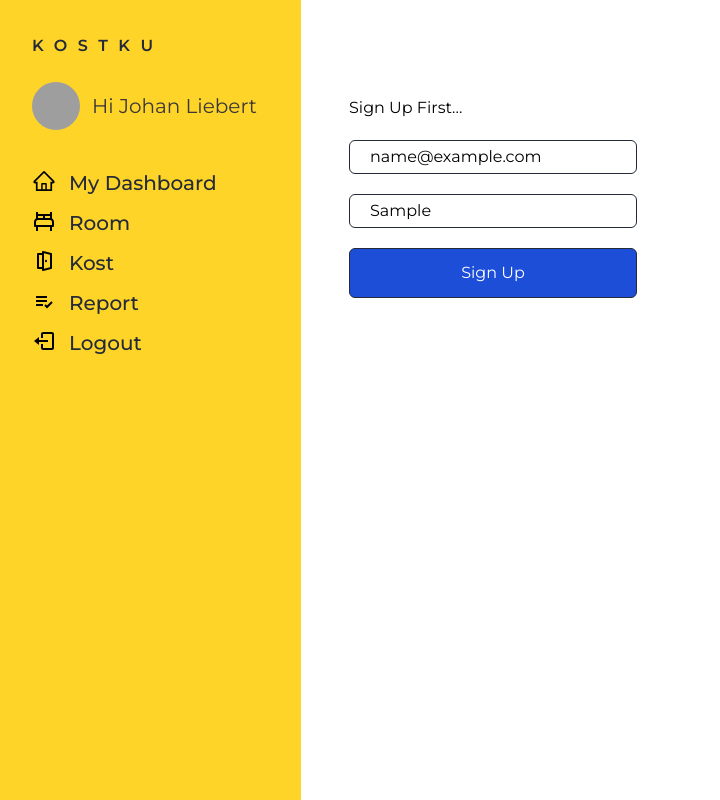
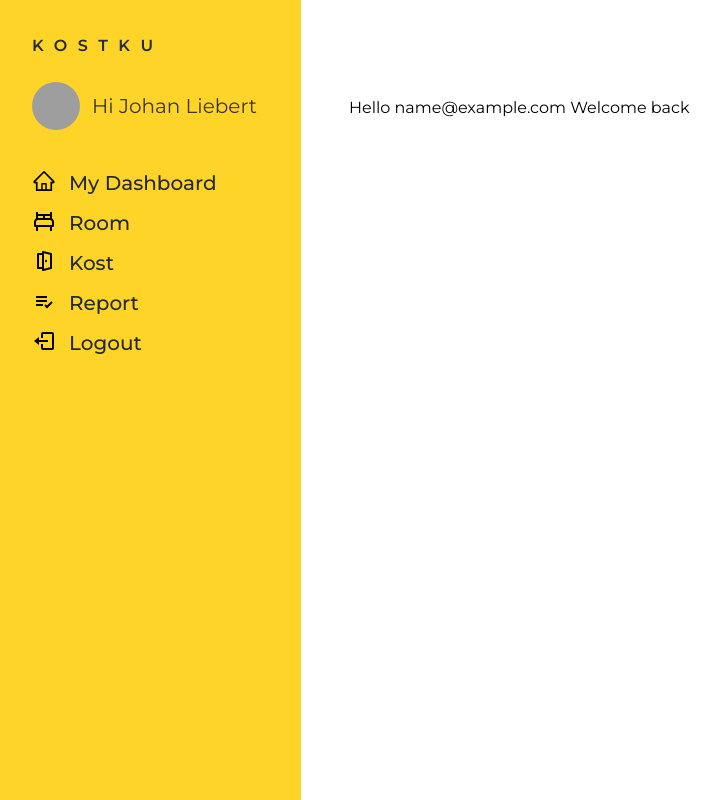
Before and after one commit to purboindra/my-kostan, a Next.js app: page /playground/signup in a window 1280 px wide. Both pictures are taken after typing "name@example.com", "Sample" into the empty fields and a click on the button "Sign Up". Shown: the whole page, without its empty margins (2-722 px from the left). Built offline with nearby package versions, Linux system fonts and the light colour scheme; grey boxes are pictures that could not be loaded.

Commit message:
done signup

```diff
--- a/app/playground/signup/page.tsx
+++ b/app/playground/signup/page.tsx
@@ -1,8 +1,16 @@
 "use client";
 
-import { FieldValues, SubmitHandler, useForm } from "react-hook-form";
+import { useState } from "react";
+import { FieldValues, useForm } from "react-hook-form";
+
+type UserType = {
+  email: string;
+  password: string;
+};
 
 export default function Signup() {
+  const [user, setUser] = useState<UserType | null>();
+
   const {
     register,
     handleSubmit,
@@ -15,29 +23,62 @@ export default function Signup() {
     },
   });
 
-  const onSubmit = handleSubmit((data) => console.log(data));
+  const onSubmit = handleSubmit(async (data) => {
+    const response = await fetch("/playground/api/signup/", {
+      method: "POST",
+      headers: {
+        "Content-type": "application/json",
+      },
+      body: JSON.stringify(data),
+    });
+    if (!response.ok) {
+      console.log("FAIL SUBMIT", response.body);
+    }
+    setUser({
+      email: data.email,
+      password: data.password,
+    });
+    reset();
+  });
 
   return (
     <div className="w-full h-full flex flex-col gap-5">
+      {!user ? (
+        <>
           <h1>Sign Up First...</h1>
           <form className="flex flex-col gap-5" onSubmit={onSubmit}>
             <input
               className={`py-1 px-5 items-center w-72 flex border border-blackColor rounded-md ${
-            errors.email && "border border-rose-500 rounded-md"
+                errors.email &&
+                "border border-rose-500 rounded-md focus:border-rose-500 focus:outline-none focus:ring-0"
               }`}
               placeholder="Email"
-          {...register("email", { required: true })}
+              {...register("email", {
+                required: "Email is required",
+                validate: {
+                  matchPattern: (v) =>
+                    /^\w+([.-]?\w+)*@\w+([.-]?\w+)*(\.\w{2,3})+$/.test(v) ||
+                    "Email address must be a valid address",
+                },
+              })}
             />
-        {errors.email && <p>Emal is required</p>}
+            {errors.email && <p>{`${errors.email?.message}`}</p>}
             <input
               className={`py-1 px-5 items-center w-72 flex border border-blackColor rounded-md  ${
                 errors.password &&
                 "border border-rose-500 rounded-md focus:border-rose-500 focus:outline-none focus:ring-0"
               }`}
               placeholder="Password"
-          {...register("password", { required: true })}
+              {...register("password", {
+                required: "Password is required",
+                validate: {
+                  minLength: (val) =>
+                    val.length >= 6 ||
+                    "Password length must be more than 6 characters",
+                },
+              })}
             />
-        {errors.password && <p>Please enter a password</p>}
+            {errors.password && <p>{`${errors.password.message}`}</p>}
 
             <button
               className="p-3 border border-blackColor rounded-md w-72 bg-blue-700 text-white"
@@ -46,6 +87,12 @@ export default function Signup() {
               Sign Up
             </button>
           </form>
+        </>
+      ) : (
+        <>
+          <h1>{`Hello ${user.email} Welcome back `}</h1>
+        </>
+      )}
     </div>
   );
 }
```
Lines whose indentation alone changed are shown as unchanged.
